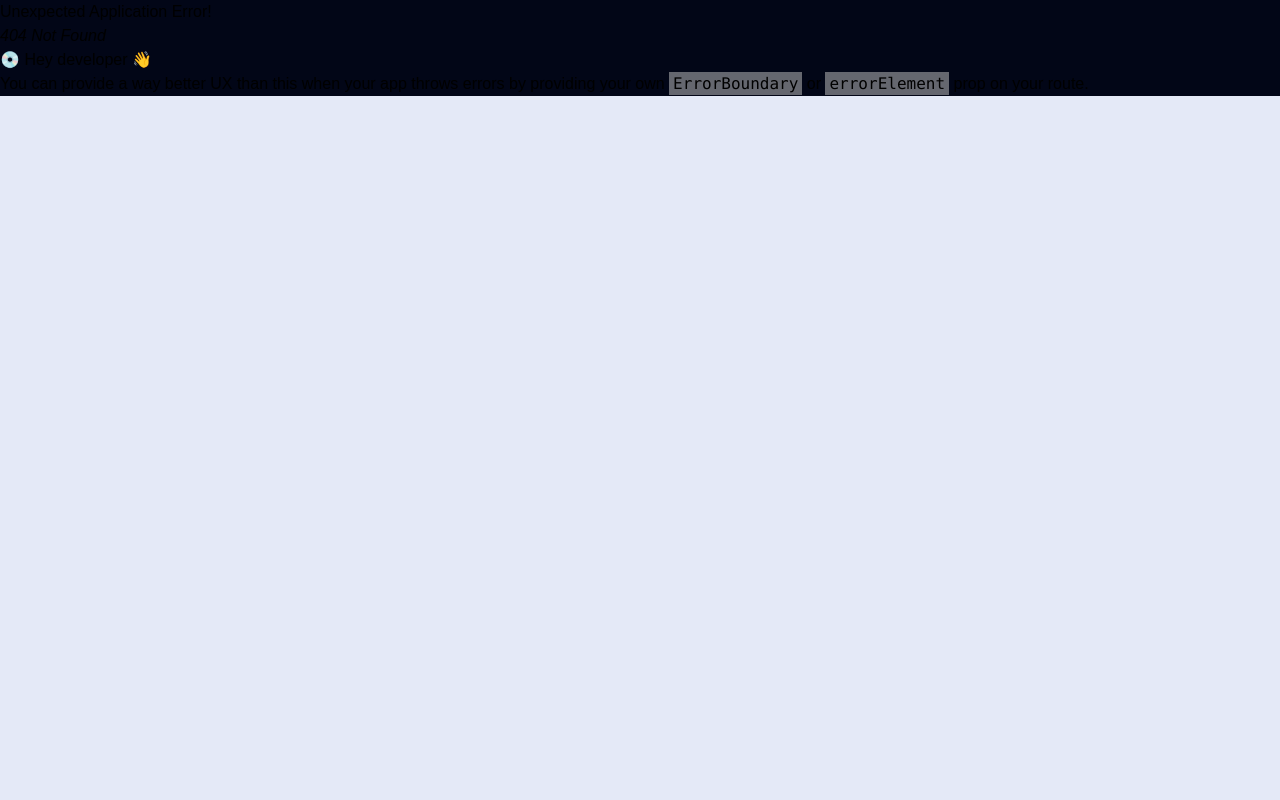
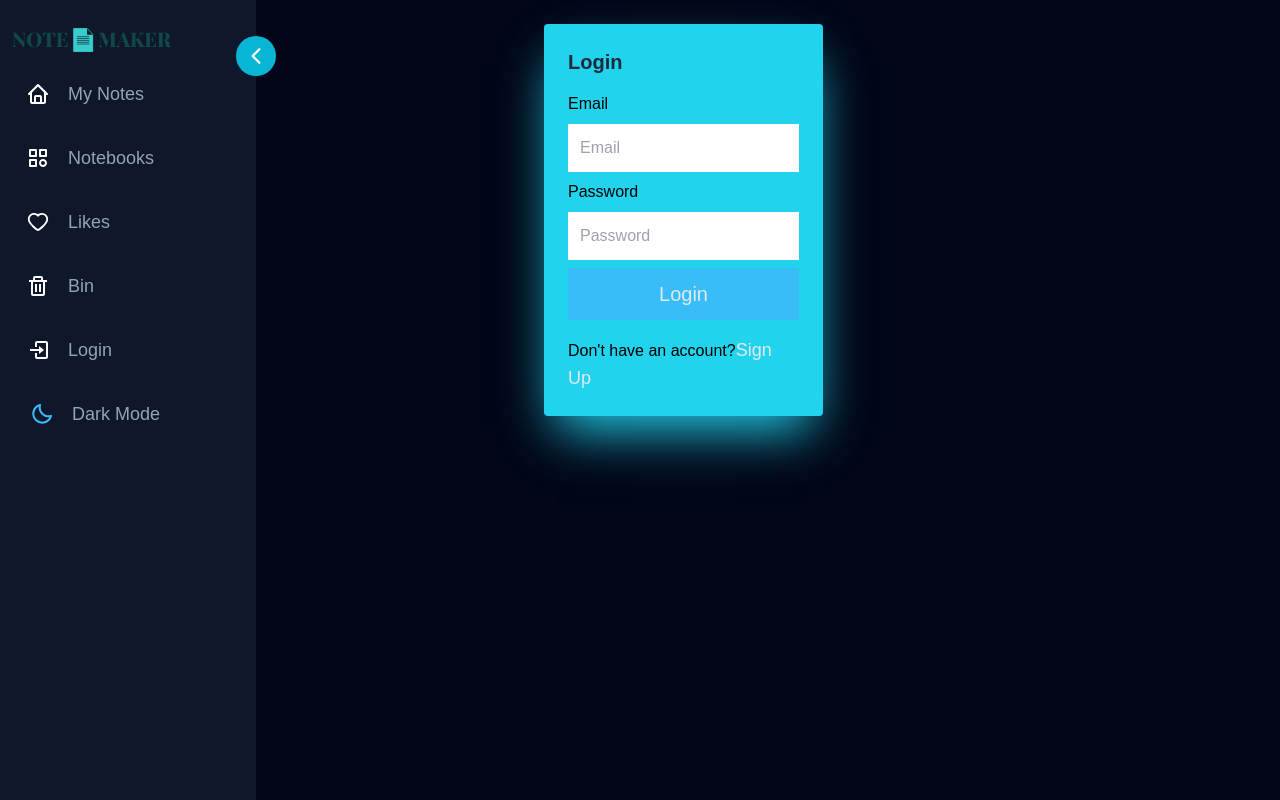
Before and after one commit to NazrulIslam-Chowdhury/note-maker, a React (Create React App) app: page /auth-form in a window 1280 px wide. Before the commit this address had no page. Built offline with nearby package versions, Linux system fonts and the light colour scheme.

Commit message:
login and sign up form created

```diff
--- a/src/App.js
+++ b/src/App.js
@@ -4,7 +4,7 @@ import router from "./routes/routes";
 
 function App() {
   return (
-    <div className="dark:bg-slate-950 transition-colors duration-[0.5s]">
+    <div className="dark:bg-slate-950 transition-colors duration-[0.5s] min-h-[100vh] max-h-auto">
       <RouterProvider router={router} />
     </div>
   );
--- a/src/components/SideBar/SideBar.js
+++ b/src/components/SideBar/SideBar.js
@@ -5,35 +5,37 @@ import { IoIosArrowForward, IoIosArrowBack } from 'react-icons/io';
 import { BiHome, BiCategory, BiTrash, BiLogOut, BiLogIn, BiSun, BiMoon } from 'react-icons/bi';
 import { AiOutlineHeart } from 'react-icons/ai';
 import { Mode } from '../../utils';
+import { Link } from 'react-router-dom';
 
 
 const SideBar = () => {
-    const [user, setUser] = useState(true);
+    const [user, setUser] = useState(false);
     const [close, setClose] = useState(false);
     const [theme, setTheme] = useState(localStorage.getItem('theme'));
 
     Mode(theme);
 
     return (
-        <div className={`bg-white dark:bg-slate-900 ${close ? 'w-20' : 'sm:w-64 w-[188px]'} min-h-[100vh] px-3 pt-7 space-y-5 transition-all duration-[0.6s]`}>
+
+        <div className={`bg-white dark:bg-slate-900 ${close ? 'w-20' : 'sm:w-64 w-[188px]'} min-h-[100vh] px-3 pt-7 space-y-5 transition-all duration-[0.6s] fixed z-10`}>
             <header className='relative'>
                 <img
                     src={close ? logo2 : logo}
                     alt="Logo"
                     className={`${close ? 'w-20' : 'w-40'}`}
                 />
-                <div className='absolute top-2 -right-8 bg-cyan-500 rounded-full flex items-center justify-center p-2'
+                <div className='absolute top-2 -right-8 bg-cyan-500 rounded-full flex items-center justify-center p-2 cursor-pointer'
                     onClick={() => setClose(!close)}
                 >
                     {
                         close ?
 
                             <IoIosArrowForward
-                                className={`w-6 h-6 text-white cursor-pointer`}
+                                className='w-6 h-6 text-white'
                             />
                             :
                             <IoIosArrowBack
-                                className='w-6 h-6 text-white cursor-pointer'
+                                className='w-6 h-6 text-white'
                             />
                     }
                 </div>
@@ -41,9 +43,14 @@ const SideBar = () => {
 
             <div className='overflow-hidden'>
                 <ul className='space-y-5'>
-                    <li className='flex gap-4 items-center hover:bg-slate-200 dark:hover:bg-slate-800 px-3 py-2 cursor-pointer rounded transition-colors duration-[0.5s]'>
+                    <li className=' hover:bg-slate-200 dark:hover:bg-slate-800 px-3 py-2 cursor-pointer rounded transition-colors duration-[0.5s]'>
+                        <Link
+                            to='/'
+                            className='flex gap-4 items-center'
+                        >
                             <BiHome className='w-7 h-6 dark:text-white' />
                             <span className={`text-slate-500 dark:text-slate-400 text-lg font-medium ${close && 'hidden'} `}>My Notes</span>
+                        </Link>
                     </li>
                     <li className='flex gap-4 items-center hover:bg-slate-200 dark:hover:bg-slate-800 px-3 py-2 cursor-pointer rounded transition-colors duration-[0.5s]'>
                         <BiCategory className='w-7 h-6 dark:text-white' />
@@ -65,14 +72,22 @@ const SideBar = () => {
                 <ul>
                     {
                         user ?
-                            <li className='flex gap-4 items-center hover:bg-slate-200 dark:hover:bg-slate-800 px-3 py-2 cursor-pointer rounded transition-colors duration-[0.5s]'>
+                            <li className=' hover:bg-slate-200 dark:hover:bg-slate-800 px-3 py-2 cursor-pointer rounded transition-colors duration-[0.5s]'>
+                                <Link
+                                    to='/auth-form'
+                                    className='flex gap-4 items-center'>
                                     <BiLogOut className='w-7 h-6 dark:text-white' />
                                     <span className={`text-slate-500 dark:text-slate-400 text-lg font-medium ${close && 'hidden'}`}>Logout</span>
+                                </Link>
                             </li>
                             :
-                            <li className='flex gap-4 items-center hover:bg-slate-200 dark:hover:bg-slate-800 px-3 py-2 cursor-pointer rounded transition-colors duration-[0.5s]'>
+                            <li className=' hover:bg-slate-200 dark:hover:bg-slate-800 px-3 py-2 cursor-pointer rounded transition-colors duration-[0.5s]'>
+                                <Link
+                                    to='/auth-form'
+                                    className='flex gap-4 items-center'>
                                     <BiLogIn className='w-7 h-6 dark:text-white' />
                                     <span className={`text-slate-500 dark:text-slate-400 text-lg font-medium ${close && 'hidden'}`}>Login</span>
+                                </Link>
                             </li>
                     }
                 </ul>
@@ -96,6 +111,7 @@ const SideBar = () => {
                 </div>
             </footer>
         </div>
+
     )
 }
 
--- a/src/index.css
+++ b/src/index.css
@@ -8,12 +8,14 @@
 
 body {
   margin: 0;
+  position: relative;
   background-color: #E4E9F7;
   font-family: 'Poppins', sans-serif;
   -webkit-font-smoothing: antialiased;
   -moz-osx-font-smoothing: grayscale;
 }
 
+
 code {
   font-family: source-code-pro, Menlo, Monaco, Consolas, 'Courier New',
     monospace;
--- a/src/layouts/Main.js
+++ b/src/layouts/Main.js
@@ -6,7 +6,7 @@ const Main = () => {
     return (
         <div className='flex gap-4'>
             <SideBar />
-            <div className=''>
+            <div className='relative'>
                 <Outlet />
             </div>
         </div>
--- a/src/pages/AuthForm/AuthForm.js
+++ b/src/pages/AuthForm/AuthForm.js
@@ -1,8 +1,135 @@
-import React from 'react'
+import React, { useState } from 'react';
+import { BiImageAdd } from 'react-icons/bi';
 
 const AuthForm = () => {
+    const [isLogin, setIsLogin] = useState(true);
+    const [form, setForm] = useState();
+
+    const handleChange = (e) => {
+        setForm({ ...form, [e.target.name]: e.target.value });
+    }
+
+    const switchMode = () => {
+        setIsLogin((previousIsSignup) => !previousIsSignup)
+    }
+
+    const handleSubmit = (e) => {
+        e.preventDefault();
+        console.log(form);
+    }
+
     return (
-        <div>AuthForm</div>
+        <div className='bg-white dark:bg-cyan-400 shadow-black shadow-2xl dark:shadow-cyan-400 rounded p-6 absolute left-24 sm:left-[34rem] top-6'>
+            <div className='space-y-4'>
+                <p className='text-xl text-white dark:text-slate-800 font-semibold'>{
+                    isLogin ? 'Login' : 'Sign Up'
+                }</p>
+                <form
+                    onSubmit={handleSubmit}
+                    className='space-y-2'
+                >
+                    {!isLogin && (
+                        <div className='flex sm:flex-row flex-col gap-3'>
+                            <div className='flex flex-col gap-2'>
+                                <label htmlFor="firstName">First Name</label>
+                                <input
+                                    type="text"
+                                    name='firstName'
+                                    placeholder='First Name'
+                                    onChange={handleChange}
+                                    className='p-3 border-none outline-none caret-slate-500 w-auto '
+                                    required
+                                />
+                            </div>
+
+                            <div className='flex flex-col gap-2'>
+                                <label htmlFor="fullName">Last Name</label>
+                                <input
+                                    type="text"
+                                    name='lastName'
+                                    placeholder='Last Name'
+                                    onChange={handleChange}
+                                    className='p-3 border-none outline-none caret-slate-500 w-auto '
+                                    required
+                                />
+                            </div>
+                        </div>
+                    )}
+
+                    <div className='flex flex-col gap-2'>
+                        <label htmlFor="email">Email</label>
+                        <input
+                            type="email"
+                            name='email'
+                            placeholder='Email'
+                            onChange={handleChange}
+                            className='p-3 border-none outline-none caret-slate-500 w-auto '
+                            required
+                        />
+                    </div>
+
+                    {!isLogin && (
+                        <div className='border-2 border-dotted py-10 px-5'>
+                            <div className='relative sm:-top-7 -top-11'>
+                                <input
+                                    type="file"
+                                    name='avatarURL'
+                                    placeholder='Avatar URL'
+                                    onChange={handleChange}
+                                    className='p-3 border-none outline-none caret-slate-500 sm:w-auto w-[70%] absolute opacity-0 z-10 cursor-pointer'
+                                    required
+                                />
+                                <div className='absolute bg-aky-400 p-4 flex gap-5 items-center w-full justify-center'>
+                                    <BiImageAdd className='h-6 w-6 text-slate-600' />
+                                    <button className='text-lg text-slate-600 font-medium'>Add a photo</button>
+                                </div>
+                            </div>
+
+                        </div>
+                    )}
+
+                    <div className='flex flex-col gap-2'>
+                        <label htmlFor="password">Password</label>
+                        <input
+                            type="password"
+                            name='password'
+                            placeholder='Password'
+                            onChange={handleChange}
+                            className='p-3 border-none outline-none caret-slate-500 w-auto'
+                            required
+                        />
+                    </div>
+
+                    {!isLogin && (
+                        <div className='flex flex-col gap-2'>
+                            <label htmlFor="confirmPassword">Confirm Password</label>
+                            <input
+                                type="password"
+                                name='confirmPassword'
+                                placeholder='Confirm Password'
+                                onChange={handleChange}
+                                className='p-3 border-none outline-none caret-slate-500 w-auto '
+                                required
+                            />
+                        </div>
+                    )}
+                    <div className='w-auto bg-sky-400 hover:bg-sky-600 p-3 text-slate-200 font-medium text-xl cursor-pointer text-center'>
+                        <button className=''>{isLogin ? 'Login' : 'Sign Up'}</button>
+                    </div>
+                </form>
+                <div className=''>
+                    <p>
+                        {isLogin ? "Don't have an account?" : 'Already have an account?'}
+                        <span
+                            onClick={switchMode}
+                            className='dark:text-slate-200 text-slate-600 font-medium text-lg cursor-pointer'
+                        >
+                            {isLogin ? 'Sign Up' : 'Login'}
+                        </span>
+                    </p>
+                </div>
+            </div>
+        </div>
     )
 }
 
--- a/src/utils/theme.js
+++ b/src/utils/theme.js
@@ -7,7 +7,7 @@ const Mode = (theme) => {
             localStorage.setItem('theme', 'dark');
             break;
         case 'light':
-            element.classList.remove('dark');
+            element.classList.remove('dark')
             localStorage.setItem('theme', 'light');
             break
         default:
```
Also changed, not shown: src/routes/routes.js (+6 -1 lines). Lines whose indentation alone changed are shown as unchanged.
